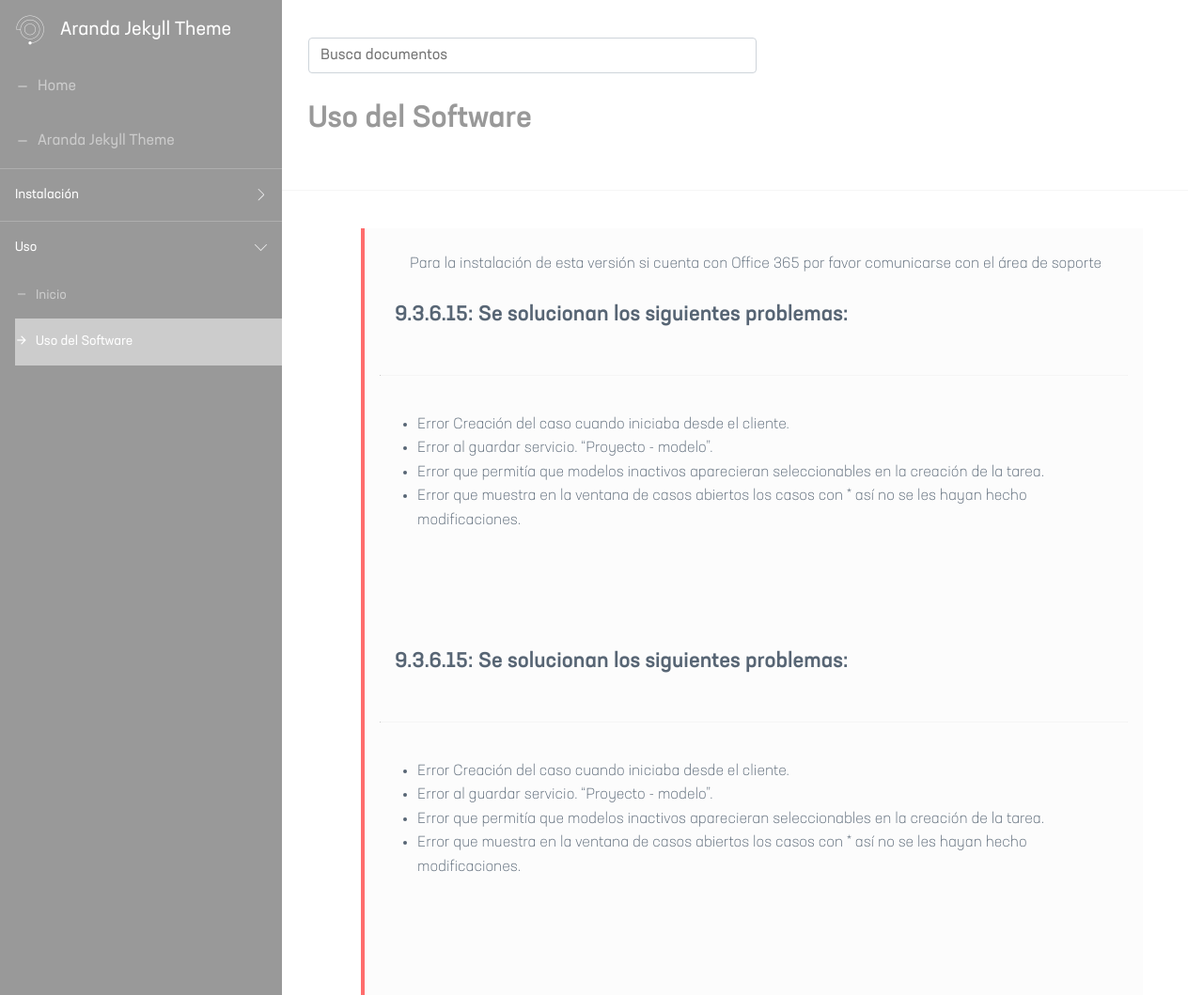
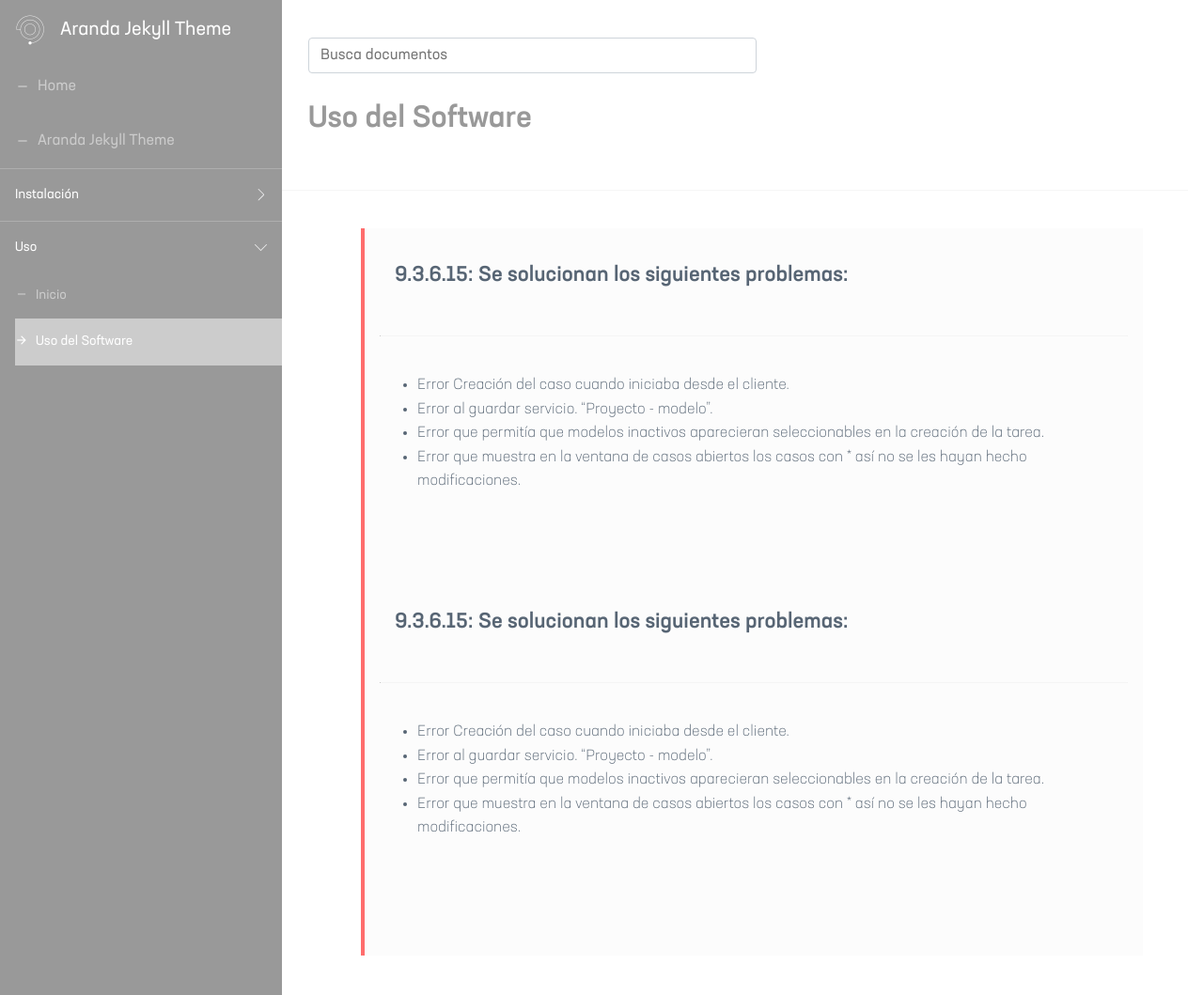
Before and after one commit to Nats85/Manuales-Aranda-Apis, a Jekyll site: the page built from docs/2.2-uso.md, in a window 1280 px wide and 1059 px high. Shown: the whole window at 94% size. Built offline with Jekyll 4.4.1, drawn with Linux system fonts in a browser that asks for light colours.

Commit message:
Update 2.2-uso.md

```diff
--- a/docs/2.2-uso.md
+++ b/docs/2.2-uso.md
@@ -8,8 +8,6 @@ sidebar: docs
 layout: post
 ---
 
-
-> Para la instalación de esta versión si cuenta con Office 365 por favor comunicarse con el área de soporte
 
 
 ## 9.3.6.15: Se solucionan los siguientes problemas:
```
